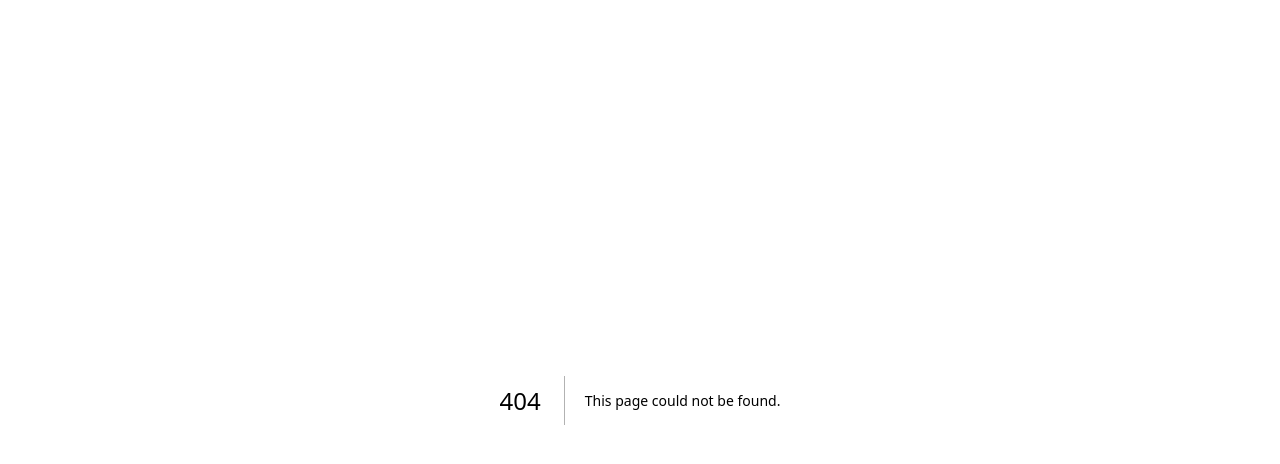
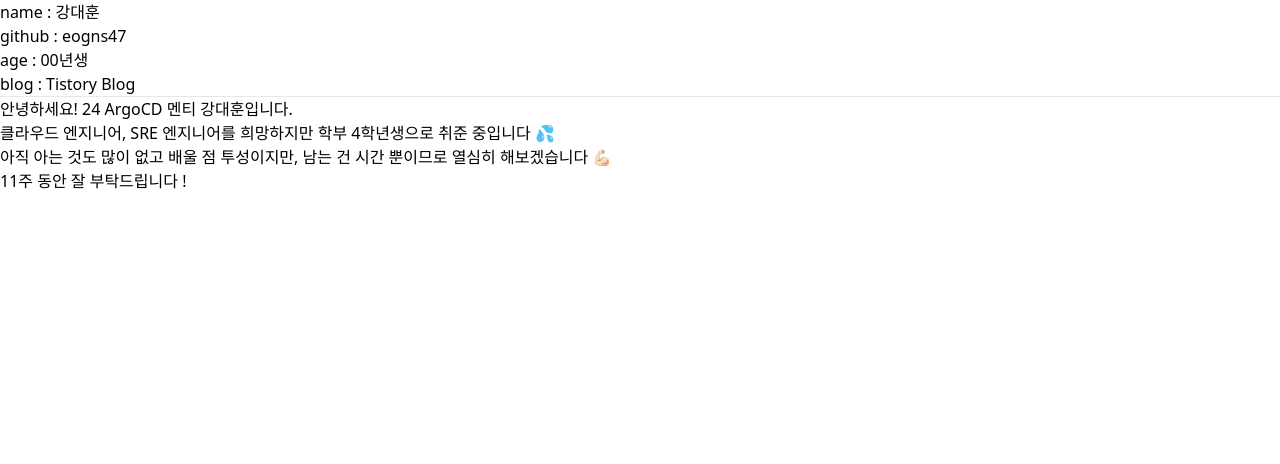
Before and after one commit to Argo-OSS/argo-oss.github.io, a Next.js app: page /2024/members/KangDaeHoon in a window 1280 px wide. Before the commit this address had no page. Shown: the top 464 px of the page. Built offline with nearby package versions, Linux system fonts and the light colour scheme.

Commit message:
docs: daehoon kang profile update
Signed-off-by: KangManJoo <eogns47@konkuk.ac.kr>

```diff
--- /dev/null
+++ b/pages/2024/members/KangDaeHoon.mdx
@@ -0,0 +1,14 @@
+- name : 강대훈
+- github : [eogns47](hhttps://github.com/eogns47)
+- age : 00년생
+- blog : [Tistory Blog](https://kangmanjoo.tistory.com/)
+
+---
+
+안녕하세요! 24 ArgoCD 멘티 강대훈입니다.
+
+클라우드 엔지니어, SRE 엔지니어를 희망하지만 학부 4학년생으로 취준 중입니다 💦
+
+아직 아는 것도 많이 없고 배울 점 투성이지만, 남는 건 시간 뿐이므로 열심히 해보겠습니다 💪🏻
+
+11주 동안 잘 부탁드립니다 !
```
